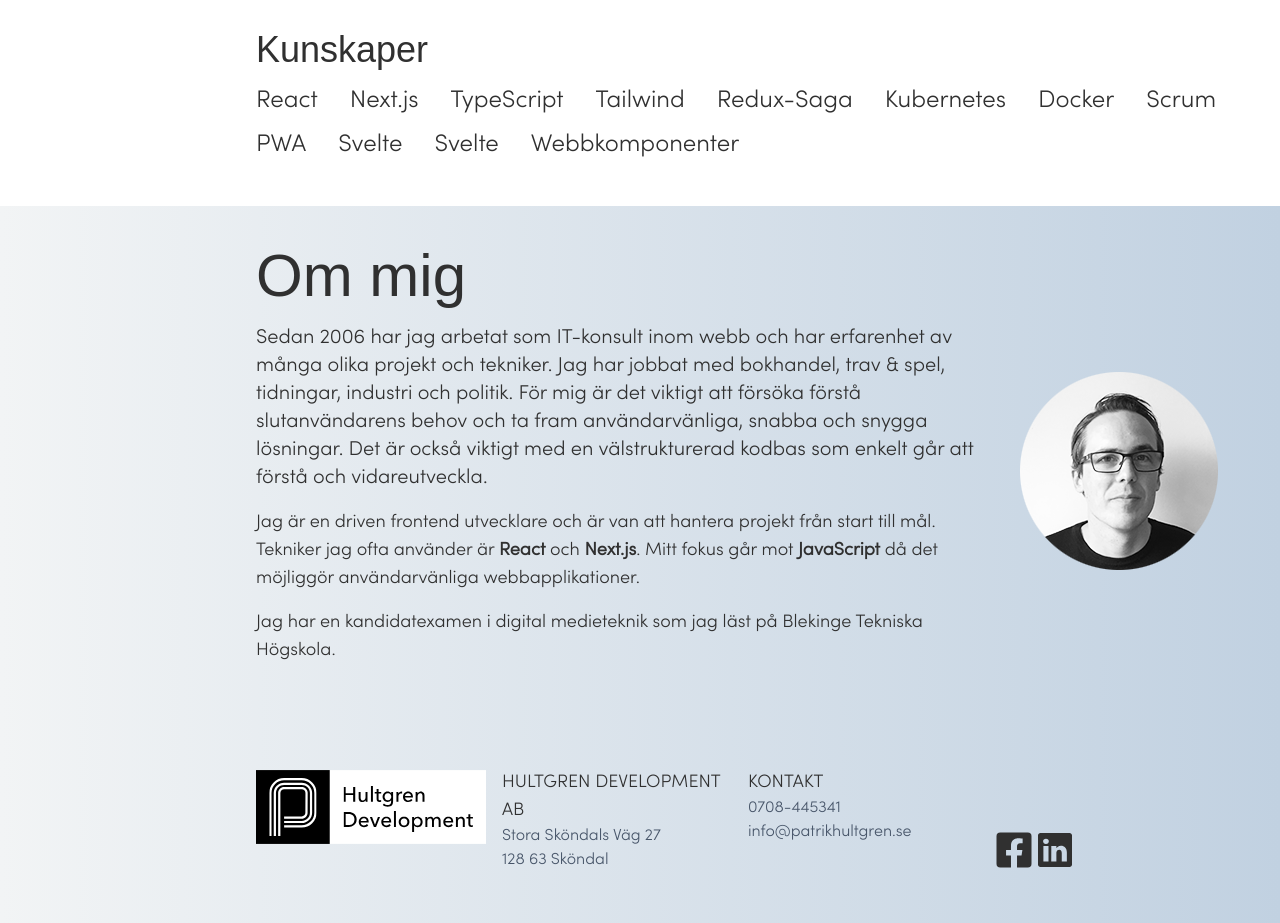
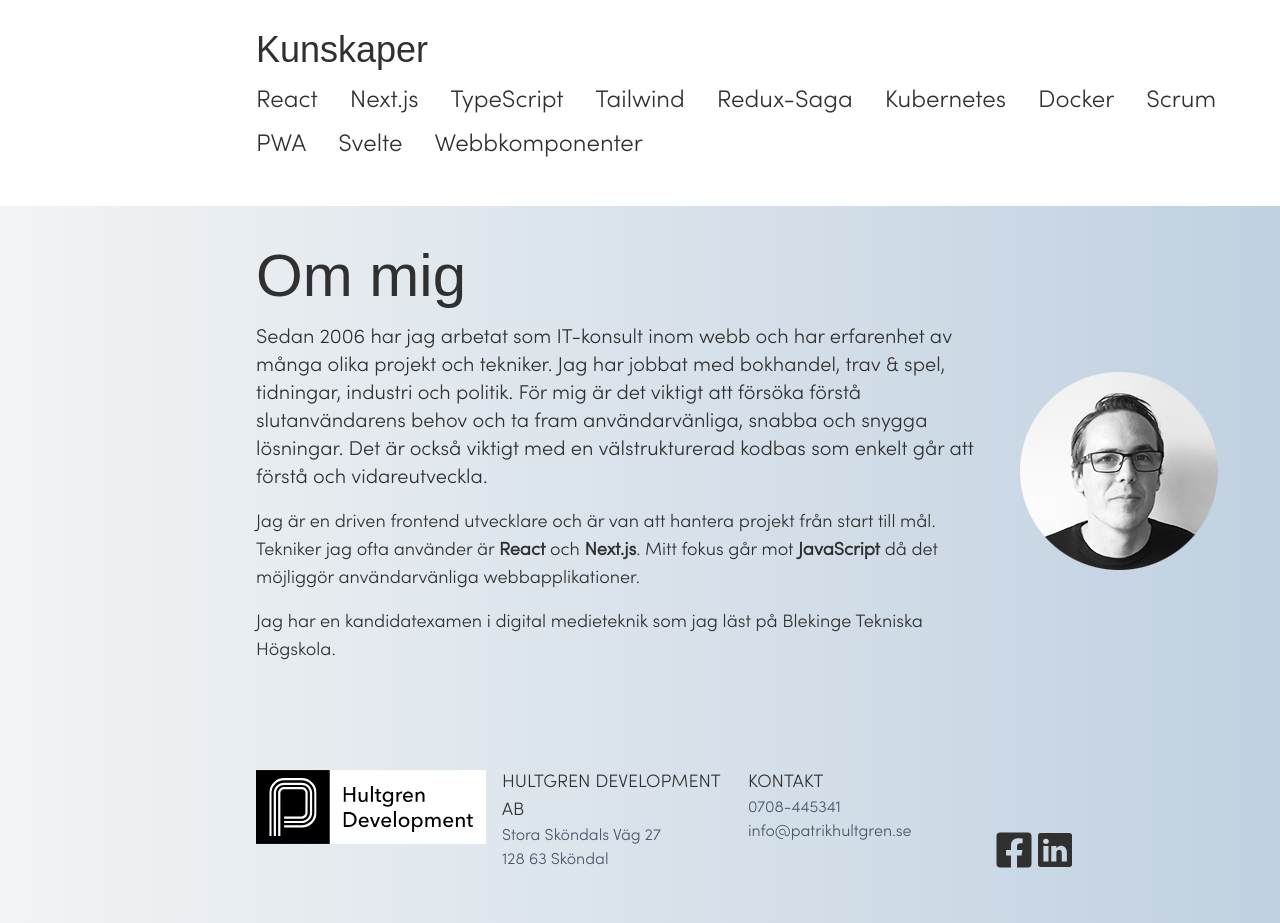
Before and after one commit to patrikhultgren/hultgren-development-ab, a React (Create React App) app: page / in a window 1280 px wide. Shown: the part 3400-4323 px from the top of the page. Built offline with nearby package versions, Linux system fonts and the light colour scheme; a web font is replaced by a local one.

Commit message:
Don't duplicate Svelte

```diff
--- a/src/components/Knowledge/index.tsx
+++ b/src/components/Knowledge/index.tsx
@@ -24,7 +24,6 @@ export default function Knowledge() {
           <li>Scrum</li>
           <li>PWA</li>
           <li>Svelte</li>
-          <li>Svelte</li>
           <li>Webbkomponenter</li>
         </ul>
       </Container>
```
